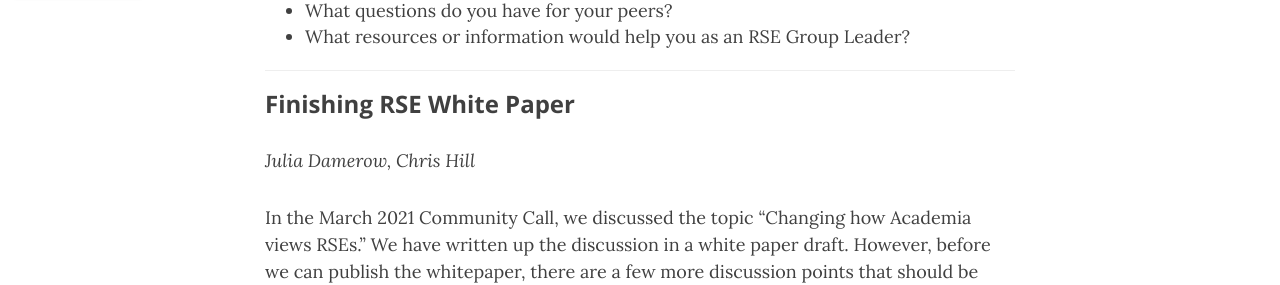
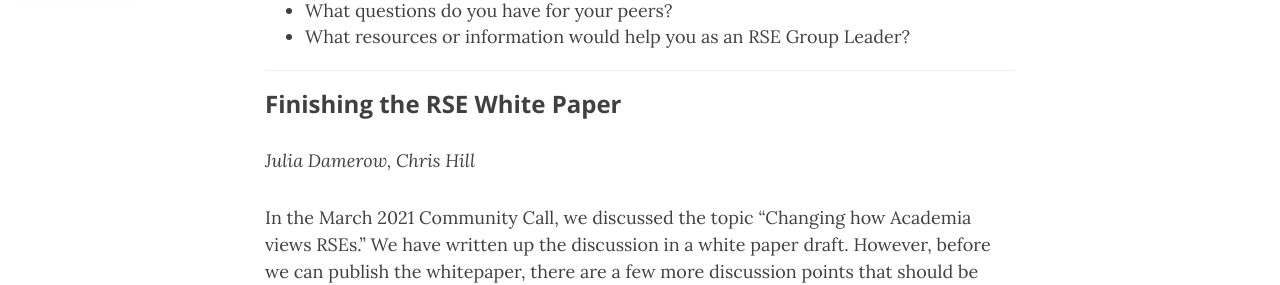
Before and after one commit to USRSE/virtual-workshop-2021, a Jekyll site: the page built from pages/abstracts.md, in a window 1280 px wide and 900 px high, scrolled down 14036 px. Shown: the part 173-458 px from the top of the window. Built offline with Jekyll 4.4.1, drawn with Linux system fonts in a browser that asks for light colours; nearby versions of some CDN libraries.

Commit message:
Update abstracts.md

```diff
--- a/pages/abstracts.md
+++ b/pages/abstracts.md
@@ -215,7 +215,7 @@ Potential topics for discussion include:
 
 ---
 
-### Finishing RSE White Paper
+### Finishing the RSE White Paper
 
 *Julia Damerow, Chris Hill*
 
```
